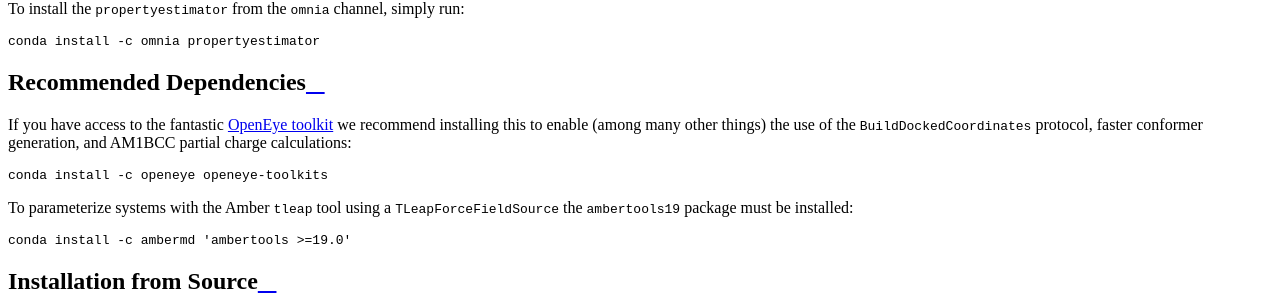
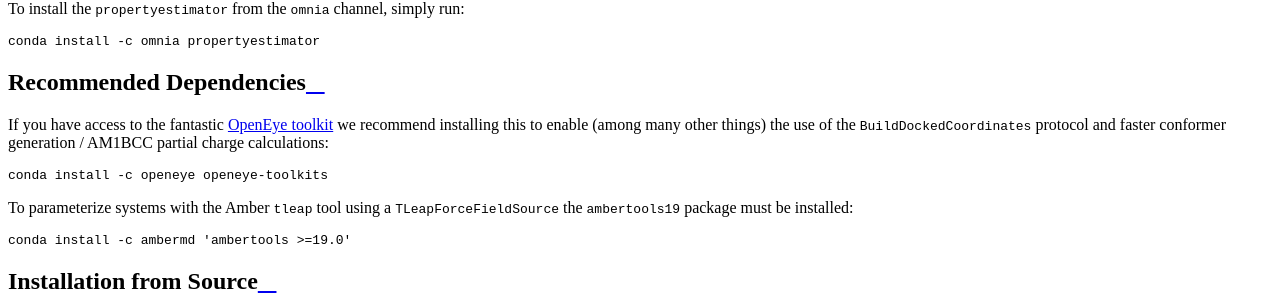
Before and after one commit to openforcefield/openff-evaluator, a Sphinx documentation site: the page built from docs/install.rst, in a window 1280 px wide. Shown: the part 663-971 px from the top of the page. Built offline with Sphinx 7.4.7 and the Read the Docs theme 2.0.0, drawn with Linux system fonts in a browser that asks for light colours.

```diff
--- a/docs/install.rst
+++ b/docs/install.rst
@@ -20,8 +20,8 @@ Recommended Dependencies
 ------------------------
 
 If you have access to the fantastic `OpenEye toolkit <https://docs.eyesopen.com/toolkits/python/index.html>`_ we
-recommend installing this to enable (among many other things) the use of the ``BuildDockedCoordinates`` protocol,
-faster conformer generation, and AM1BCC partial charge calculations::
+recommend installing this to enable (among many other things) the use of the ``BuildDockedCoordinates`` protocol and
+faster conformer generation / AM1BCC partial charge calculations::
 
     conda install -c openeye openeye-toolkits
 
```
